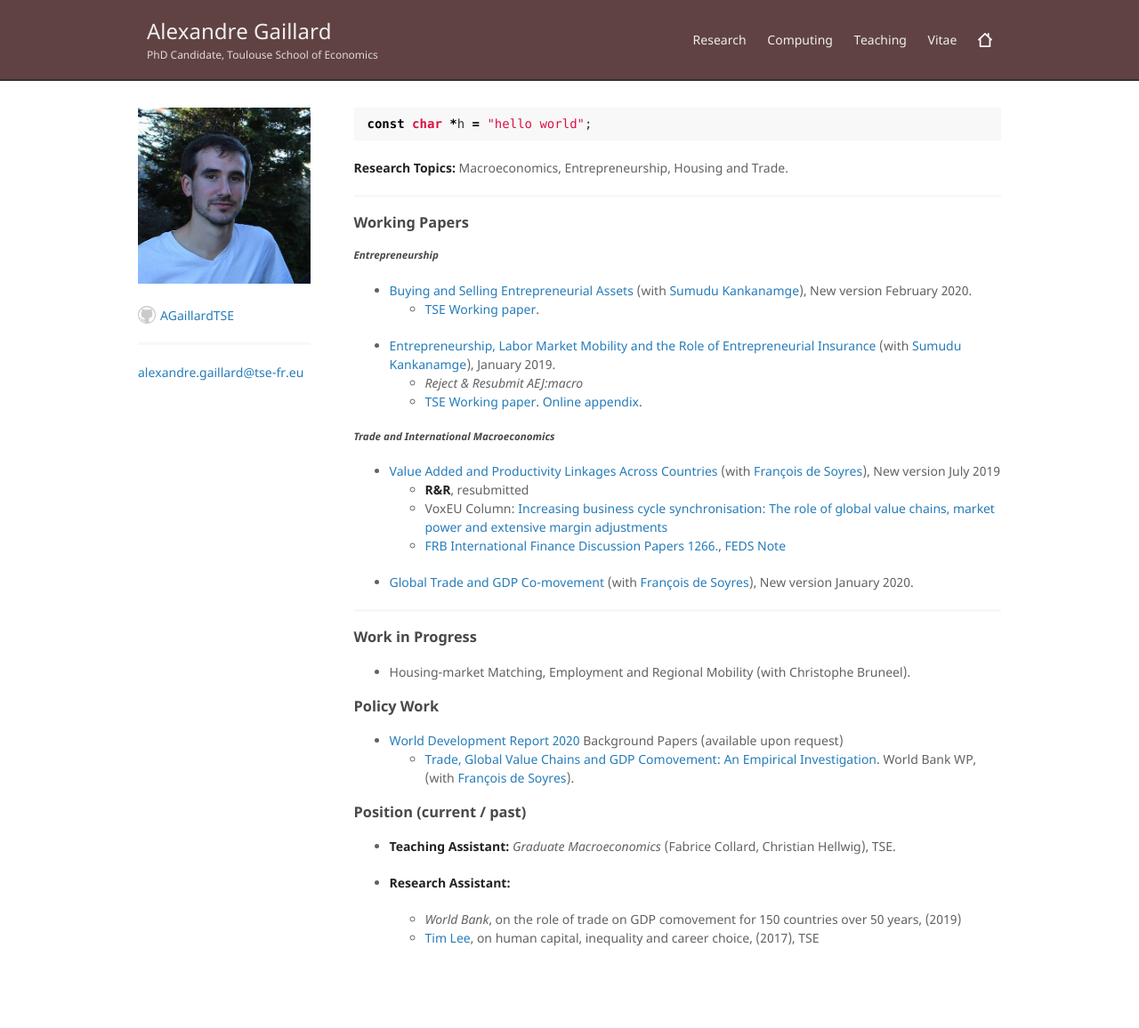
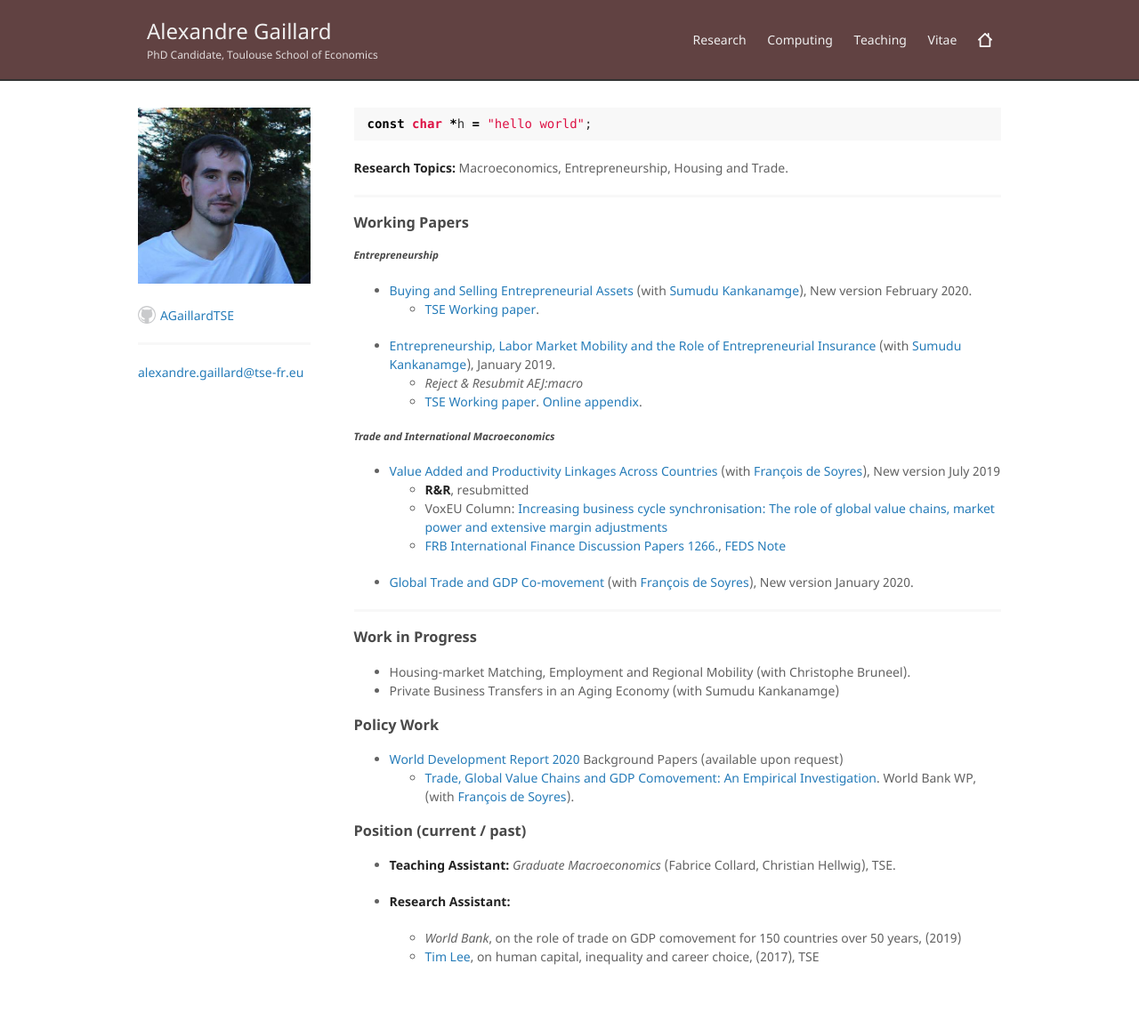
Before and after one commit to AGaillardTSE/AGaillardTSE.github.io, a Jekyll site: the page built from index.md, in a window 1280 px wide. Shown: the whole page at 89% size. Built offline with Jekyll 4.4.1, drawn with Linux system fonts in a browser that asks for light colours; before the commit the page ends 1135 px from its top, so only the background shows below that.

Commit message:
Update index.md

```diff
--- a/index.md
+++ b/index.md
@@ -36,6 +36,7 @@ const char *h = "hello world";
 ### Work in Progress
 
 *   Housing-market Matching, Employment and Regional Mobility (with Christophe Bruneel).
+*   Private Business Transfers in an Aging Economy (with Sumudu Kankanamge)
 
 ### Policy Work
 *  [World Development Report 2020](https://www.worldbank.org/en/publication/wdr2020) Background Papers (available upon request)
```
